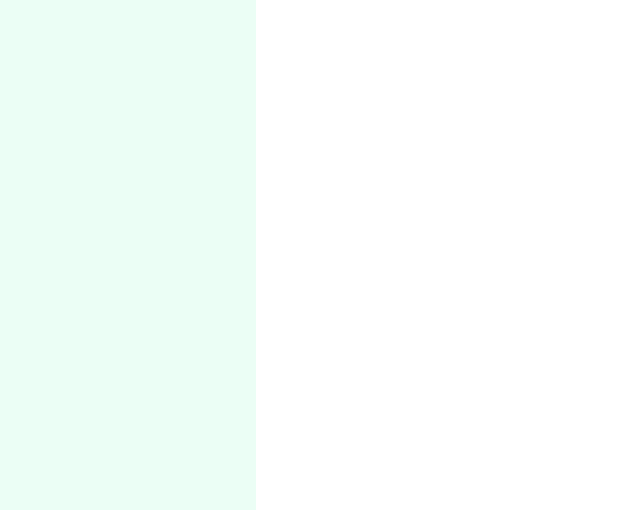
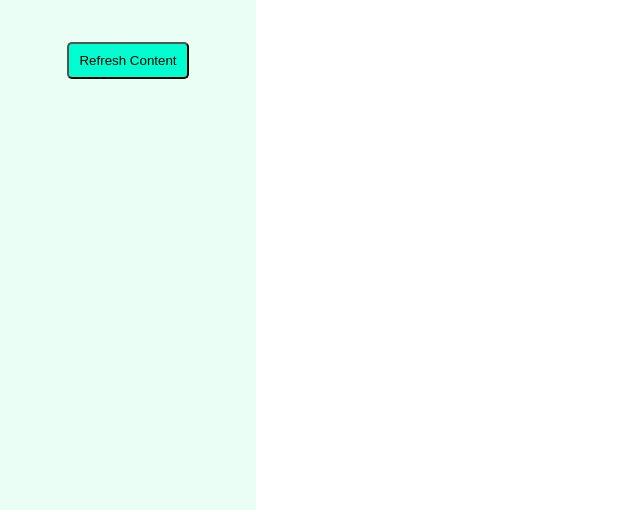
Before and after one commit to jaydeepjethwa/DeTox, a FastAPI app: template app/templates/home.html in a window 1280 px wide. Shown: the part 285-800 px from the top of the page, without its empty margins (0-640 px from the left). Run offline with FastAPI, Linux system fonts and the light colour scheme; the template is opened without the code that fills it, so the values that code supplies are empty.

Commit message:
Added refresh button on home page to load updated channel content, minor fixes

```diff
--- a/app/auth/google_oauth2.py
+++ b/app/auth/google_oauth2.py
@@ -40,7 +40,7 @@ async def oauth2callback(request: Request, state: str = None, code: str = None):
     else:
         # ensure that authorization request was called from our application
         if STATE != state:
-            return HTMLResponse(f"Invalid state parameter. Please visit the <a href={request.url_for('landing')}>web-app</a> to complete the authorization.You need to before testing the code to revoke credentials.")
+            return HTMLResponse(f"Invalid state parameter. Please visit the <a href={request.url_for('landing')}>web-app</a> to complete the authorization.")
 
         # retrieve access token
         auth_code = code
--- a/app/static/css/styles.css
+++ b/app/static/css/styles.css
@@ -180,6 +180,16 @@ html, body {
     margin-inline-end: 1em;
 }
 
+.side-bar .button-holder button {
+    vertical-align: middle;
+    background-color: #00ffd0;
+    color: black;
+    line-height: 2.5;
+    padding: 0 10px;
+    border-radius: 5px;
+    cursor: pointer;
+}
+
 /* Main Section */
 .main-content {
     float: left;
--- a/app/templates/home.html
+++ b/app/templates/home.html
@@ -40,6 +40,10 @@
                 <p>Video Count: {{ channel_details['stats']["videoCount"] }}</p>
                 <p>Total Views: {{ channel_details['stats']["viewCount"] }}</p>
                 <p>Subscribers: {{ channel_details['stats']["subscriberCount"] }}</p>
+                <br>
+                <div class="button-holder">
+                    <a href="{{ url_for('refresh_home') }}"><button type="button" onclick="displayLoader()">Refresh Content</button></a>
+                </div>
             </div>
             <div class="main-content">
                 <p style="font-size: 20px;">My Videos</p>
--- a/app/views/video_analysis.py
+++ b/app/views/video_analysis.py
@@ -42,7 +42,7 @@ async def video_analysis(request: Request, video_id: str):
             analysis_obj.appendComments(comment_dict)
 
     except QuotaExceededError: # request quota is exceeded
-        return HTMLResponse("There was an issue in fetching data from youtube. Please comeback in a while.")
+        return HTMLResponse("Cannot connect to youtube right now. Please comeback in a while.")
 
     except AccessTokenExpiredError: # get fresh access token using refresh token
         request.session["redirect_url"] = str(request.url)
@@ -113,7 +113,7 @@ async def reject_comments(request: Request, video_id: str):
         await rejectComments(request.session["credentials"], toxic_ids)
 
     except QuotaExceededError: # request quota is exceeded
-        return HTMLResponse("There was an issue in fetching data from youtube. Please comeback in a while.")
+        return HTMLResponse("Cannot connect to youtube right now. Please comeback in a while..")
 
     except AccessTokenExpiredError: # get fresh access token using refresh token
         request.session["redirect_url"] = str(request.url)
```
Also changed, not shown: app/views/home.py (+16 -0 lines), app-ui/home_page.png.
